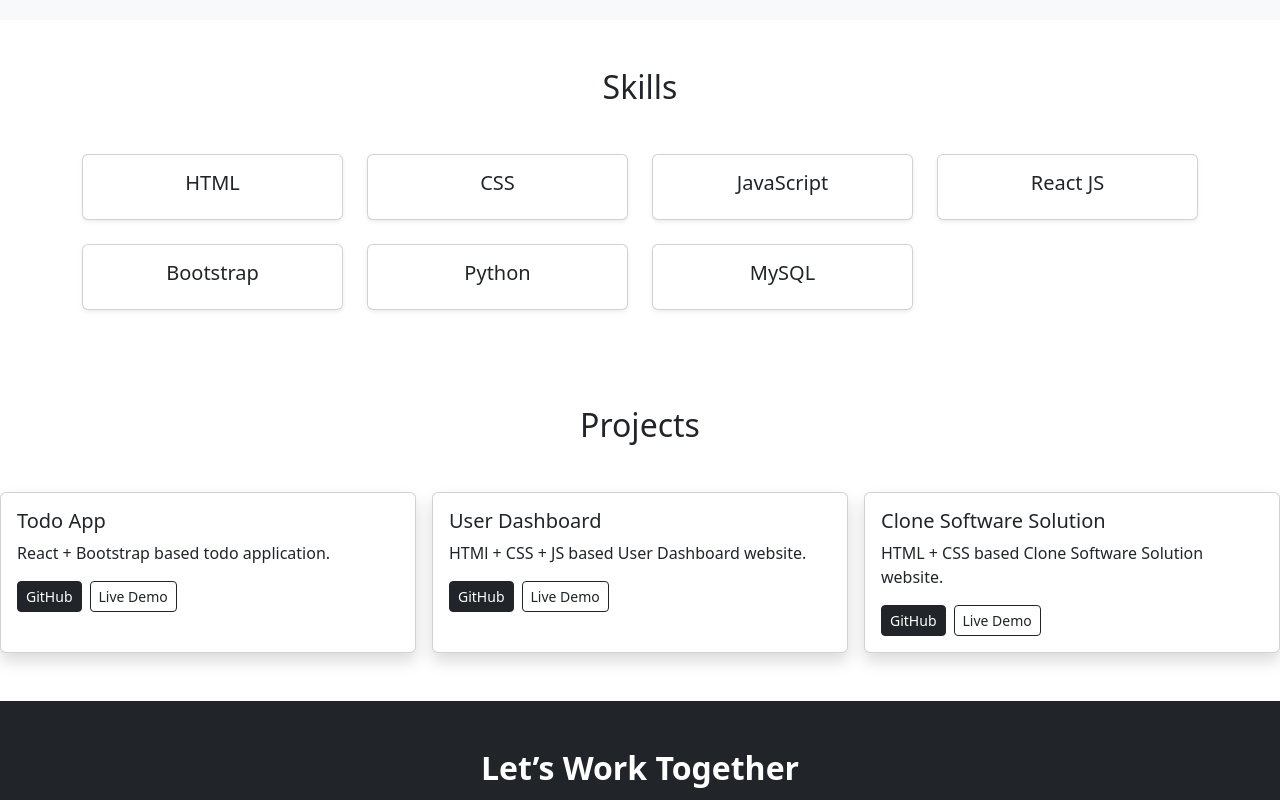
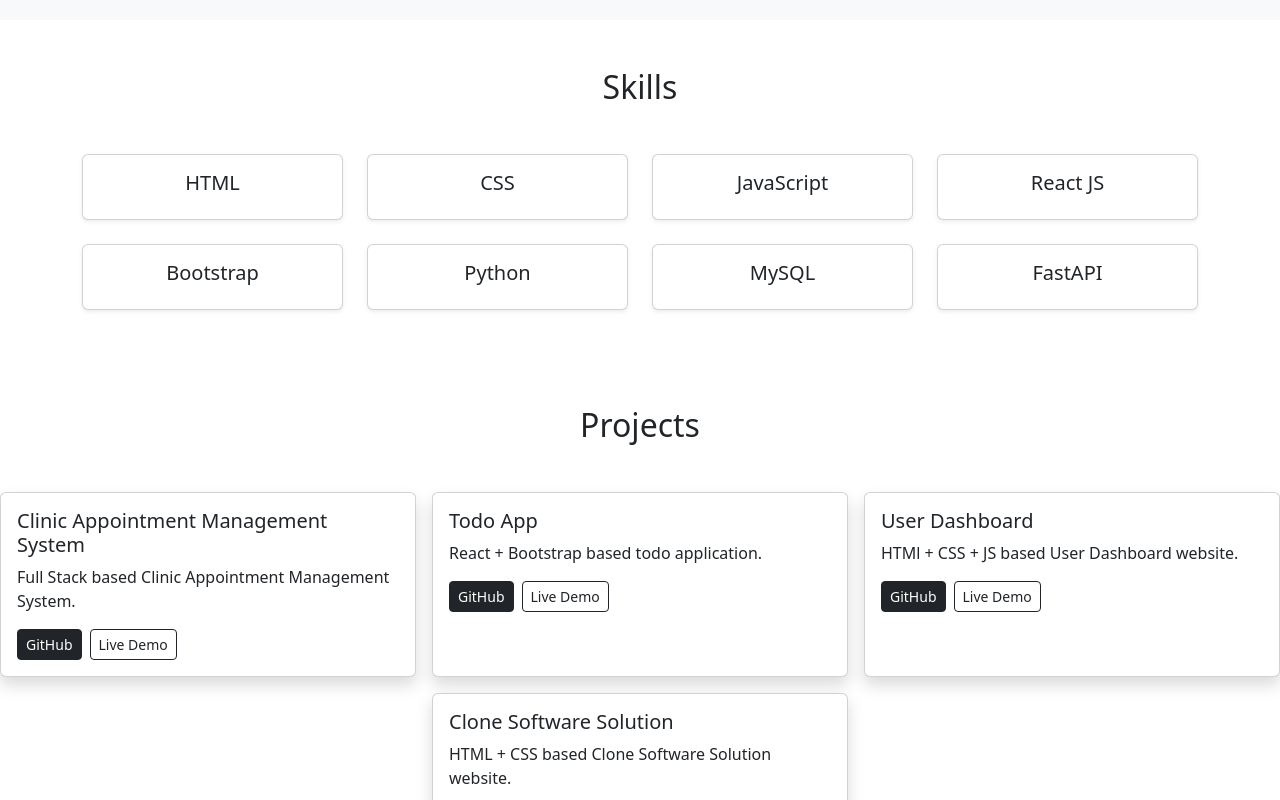
Before and after one commit to Kathirvel022/Portfolio, a React (Vite) app: page / in a window 1280 px wide. Shown: the part 1500-2300 px from the top of the page. Built offline with nearby package versions, Linux system fonts and the light colour scheme.

Commit message:
update skill and project

```diff
--- a/src/components/Projects.jsx
+++ b/src/components/Projects.jsx
@@ -3,6 +3,16 @@ function Projects() {
         <section id="projects" className="py-5">
             <h2 className="text-center mb-5" data-aos="fade-up">Projects</h2>
         <div className="row g-3 justify-content-center">
+        <div className="col-md-6 col-lg-4" data-aos="fade-up">
+        <div className="card h-100 shadow">
+            <div className="card-body">
+                <h5 className="card-title">Clinic Appointment Management System</h5>
+                <p className="card-text">Full Stack based Clinic Appointment Management System.</p>
+                <a href="https://github.com/Kathirvel022/Clinic_Appointment_Management_System.git" target="_blank" className="btn btn-dark btn-sm me-2">GitHub</a>
+                <a href="https://clinic-appointment-management-system.netlify.app/" target="_blank" className="btn btn-outline-dark btn-sm">Live Demo</a>
+            </div>
+        </div>
+        </div>
         <div className="col-md-6 col-lg-4" data-aos="fade-up">
         <div className="card h-100 shadow">
             <div className="card-body">
--- a/src/components/Skills.jsx
+++ b/src/components/Skills.jsx
@@ -3,7 +3,7 @@ const Skills = () => (
         <div className="container">
             <h2 className="text-center mb-5" data-aos="fade-up">Skills</h2>
             <div className="row g-4">
-                {['HTML', 'CSS', 'JavaScript', 'React JS', 'Bootstrap', 'Python', 'MySQL'].map(skill => (
+                {['HTML', 'CSS', 'JavaScript', 'React JS', 'Bootstrap', 'Python', 'MySQL', 'FastAPI'].map(skill => (
                     <div className="col-6 col-md-4 col-lg-3" key={skill}>
                         <div className="card text-center shadow-sm p-3" data-aos="zoom-in">
                             <h5>{skill}</h5>
```
